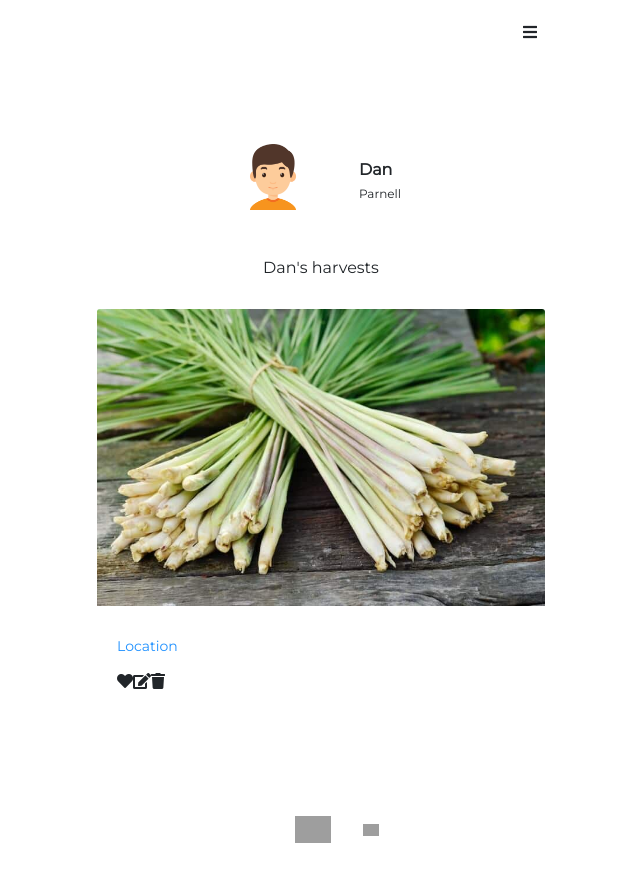
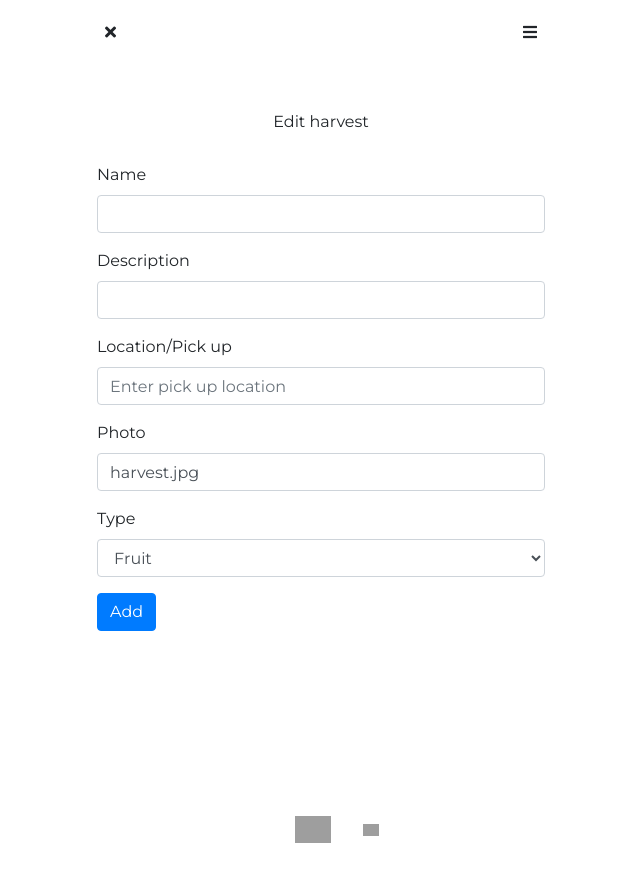
Before and after one commit to sashajn/heaps-react, a React (Create React App) app: page / in a window 1280 px wide. Both pictures are taken after a click on the icon 461 px from the left and 681 px from the top of the page. Shown: the whole page, without its empty margins (319-959 px from the left). Built offline with nearby package versions, Linux system fonts and the light colour scheme; no server answers; grey boxes are pictures that could not be loaded.

Commit message:
Add update

```diff
--- a/src/App.jsx
+++ b/src/App.jsx
@@ -1,6 +1,7 @@
 import React, {Component} from 'react';
 import Harvest from './Harvest.jsx';
 import View from './View.jsx';
+import EditHarvestForm from './EditHarvestForm.jsx';
 import axios from 'axios';
 import './App.css';
 
@@ -18,6 +19,7 @@ class App extends Component {
         }
       ],
       types:[],
+      harvestToUpdate:null,
 
     }
   }
@@ -25,7 +27,13 @@ class App extends Component {
   setActiveView = (view) => {
     this.setState({ activeView: view });
   }
-
+  setHarvestToUpdate = (id) =>
+  {
+    var foundHarvest = this.state.harvests.find((harvest) => {
+      return harvest.id === id;
+    })
+    this.setState({harvestToUpdate:foundHarvest});
+  }
   getHarvests = () => {
     axios.get(urlPrefix+'/harvests')
     .then(res => {
@@ -36,7 +44,13 @@ class App extends Component {
   componentDidMount(){
     this.getHarvests ();
   }
+  updateHarvests =(id,data)=>{
+    axios.put(urlPrefix + '/harvests/' + id,data)
+    .then(res =>{
+      this.getHarvests();
+    })
 
+  }
 
 
 
@@ -66,6 +80,8 @@ class App extends Component {
               var harvestProps = {
                 ...harvest,
                 key: harvest.id,
+                setActiveView:this.setActiveView,
+                setHarvestToUpdate:this.setHarvestToUpdate,
               };
               return (<Harvest {...harvestProps} />)
             })
@@ -128,40 +144,8 @@ class App extends Component {
         <div className="main">
           <h3>Edit harvest</h3>
 
-          <form>
-            <div className="form-group">
-              <label or="name-input">Name</label>
-              <input type="text" className="form-control" name="name-input" id="name-input" placeholder="Enter harvest name"/>
-            </div>
-            <div className="form-group">
-              <label or="name-input">Description</label>
-              <input type="text" className="form-control" name="description-input" id="description-input" placeholder="Enter harvest description"/>
-            </div>
-
-            <div className="form-group">
-              <label or="name-input">Location/Pick up</label>
-              <input type="text" className="form-control" name="description-input" id="description-input" placeholder="Enter pick up location"/>
-            </div>
-
-            <div className="form-group">
-              <label or="name-input">Photo</label>
-              <input type="text" className="form-control" name="photo-input" id="photo-input" value="harvest.jpg"/>
-            </div>
-
-            <div className="form-group">
-              <label for="type-input">Type</label>
-              <select className="form-control" name="type-input" id="type-input">
-                <option value="1">Fruit</option>
-                <option value="2">Veges</option>
-                <option value="3">Herbs</option>
-                <option value="4">Flowers</option>
-                <option value="5">Misc</option>
-              </select>
-            </div>
-
-            <button type="submit" className="btn btn-primary">Add</button>
-          </form>
-
+          <EditHarvestForm {...this.state.harvestToUpdate}
+          updateHarvests={this.updateHarvests} setActiveView={this.setActiveView}/>
         </div>
       </View>
 
--- /dev/null
+++ b/src/EditHarvestForm.jsx
@@ -0,0 +1,65 @@
+import React,{Component} from 'react';
+import './App.css';
+
+ class EditHarvestForm extends Component{
+     constructor(props)
+     {
+         super(props);
+     }
+     handelFormSubmit = (e) =>
+    {
+        e.preventDefault();
+
+        var formData = new FormData(this.form);//FormData() is part of dom we get all data from form
+        var data = {
+            name:formData.get('name-input'),
+            description:formData.get('description-input'),
+        }
+        var {updateHarvests,id,setActiveView} = this.props;
+        updateHarvests(id,data);
+        setActiveView('harvests');
+    }
+     render()
+     {
+        var {name,description} = this.props;
+         return(
+            <form onSubmit={this.handelFormSubmit}
+            ref={(el) =>{this.form = el}}>
+            <div className="form-group">
+              <label or="name-input">Name</label>
+              <input type="text" className="form-control" name="name-input" id="name-input"  defaultValue={name}/>
+            </div>
+            <div className="form-group">
+              <label or="name-input">Description</label>
+              <input type="text" className="form-control" name="description-input" id="description-input" defaultValue={description}/>
+            </div>
+
+            <div className="form-group">
+              <label or="name-input">Location/Pick up</label>
+              <input type="text" className="form-control" name="description-input" id="description-input" placeholder="Enter pick up location"/>
+            </div>
+
+            <div className="form-group">
+              <label or="name-input">Photo</label>
+              <input type="text" className="form-control" name="photo-input" id="photo-input" value="harvest.jpg"/>
+            </div>
+
+            <div className="form-group">
+              <label for="type-input">Type</label>
+              <select className="form-control" name="type-input" id="type-input">
+                <option value="1">Fruit</option>
+                <option value="2">Veges</option>
+                <option value="3">Herbs</option>
+                <option value="4">Flowers</option>
+                <option value="5">Misc</option>
+              </select>
+            </div>
+
+            <button type="submit" className="btn btn-primary">Add</button>
+          </form>
+
+         )
+     }
+ }
+
+ export default EditHarvestForm;
--- a/src/Harvest.jsx
+++ b/src/Harvest.jsx
@@ -3,6 +3,12 @@ import './App.css';
 
 class Harvest extends Component {
 
+    handleUpdateHarvestClick =(e)=>
+    {
+        var {setActiveView,setHarvestToUpdate,id} = this.props;
+        setHarvestToUpdate(id);
+        setActiveView('edit-harvest');
+    }
     render(){
 
         var {name,description} = this.props;
@@ -15,7 +21,7 @@ class Harvest extends Component {
                 <p className="card-text">{description}</p>
                 <p>
                     <i className="fas fa-heart"></i>
-                    <i className="fas fa-edit"></i>
+                    <i className="fas fa-edit" onClick={this.handleUpdateHarvestClick}></i>
                     <i className="fas fa-trash"></i>
                 </p>
                 </div>
```
